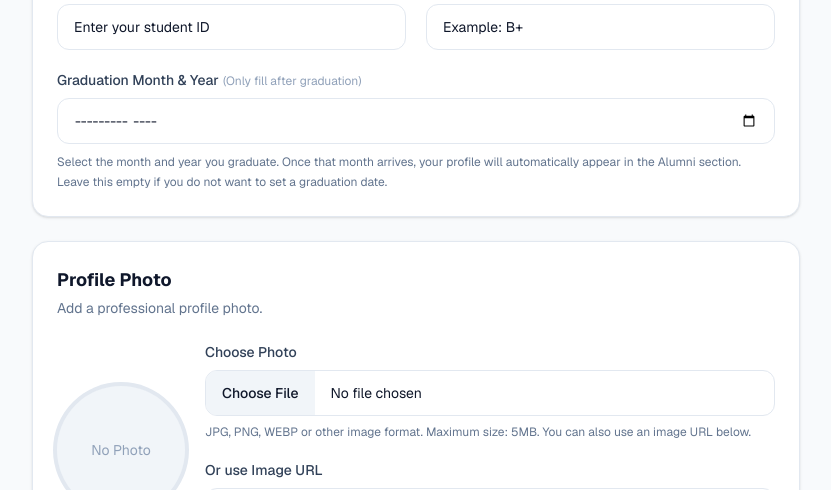
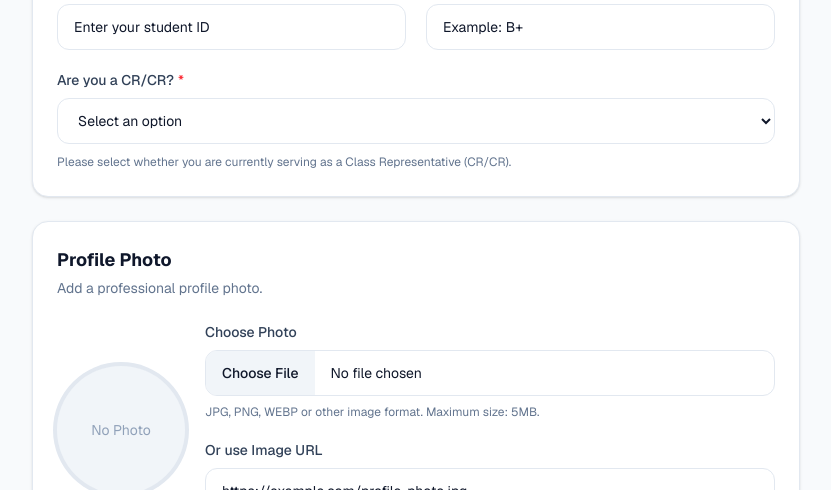
Before and after one commit to hasanjobair15/pharmaciaclubdiu, a Next.js app: page /students/create-account in a window 1280 px wide. Shown: the part 818-1308 px from the top of the page, without its empty margins (224-1055 px from the left). Built offline with nearby package versions, Linux system fonts and the light colour scheme; no server answers.

Commit message:
Update student account creation form
Removed graduation date handling and added CR/CR selection.

```diff
--- a/app/students/create-account/page.tsx
+++ b/app/students/create-account/page.tsx
@@ -2,12 +2,9 @@
 
 import { ChangeEvent, FormEvent, useEffect, useState } from "react";
 import Link from "next/link";
-import { createClient } from "@/lib/supabase/client";
 
 const CURRENT_BATCHES = [29, 30, 31, 32, 33, 34, 35, 36];
 const SECTIONS = ["A", "B"];
-
-const supabase = createClient();
 
 export default function CreateStudentAccountPage() {
   const [fullName, setFullName] = useState("");
@@ -19,19 +16,7 @@ export default function CreateStudentAccountPage() {
   const [section, setSection] = useState("");
   const [studentId, setStudentId] = useState("");
   const [bloodGroup, setBloodGroup] = useState("");
-
-  /*
-   * Graduation month is stored as:
-   *
-   * YYYY-MM
-   *
-   * Example:
-   * September 2026 = 2026-09
-   *
-   * The API converts this to:
-   * 2026-09-01
-   */
-  const [graduationDate, setGraduationDate] = useState("");
+  const [isCR, setIsCR] = useState("");
 
   const [linkedin, setLinkedin] = useState("");
   const [instagram, setInstagram] = useState("");
@@ -82,7 +67,6 @@ export default function CreateStudentAccountPage() {
     setPhotoPreview(URL.createObjectURL(file));
   }
 
-
   async function handleSubmit(
     event: FormEvent<HTMLFormElement>
   ) {
@@ -126,27 +110,16 @@ export default function CreateStudentAccountPage() {
       return;
     }
 
-    /*
-     * Graduation date is optional.
-     *
-     * If empty:
-     *   graduation_date = null
-     *
-     * Therefore the student stays in Running Students.
-     */
-    if (graduationDate) {
-      const validFormat = /^\d{4}-(0[1-9]|1[0-2])$/;
-
-      if (!validFormat.test(graduationDate)) {
-        setError("Please select a valid graduation month.");
-        return;
-      }
+    if (!isCR) {
+      setError("Please select whether you are a CR/CR.");
+      return;
     }
 
     setLoading(true);
 
     try {
       const formData = new FormData();
+
       formData.append("full_name", fullName.trim());
       formData.append("email", email.trim().toLowerCase());
       formData.append("password", password);
@@ -154,7 +127,8 @@ export default function CreateStudentAccountPage() {
       formData.append("section", section);
       formData.append("student_id", studentId.trim());
       formData.append("blood_group", bloodGroup);
-      formData.append("graduation_date", graduationDate || "");
+      formData.append("is_cr", isCR === "yes" ? "true" : "false");
+
       formData.append("linkedin_url", linkedin.trim());
       formData.append("instagram_url", instagram.trim());
       formData.append("facebook_url", facebook.trim());
@@ -190,7 +164,7 @@ export default function CreateStudentAccountPage() {
       setSection("");
       setStudentId("");
       setBloodGroup("");
-      setGraduationDate("");
+      setIsCR("");
       setLinkedin("");
       setInstagram("");
       setFacebook("");
@@ -202,7 +176,10 @@ export default function CreateStudentAccountPage() {
         setPhotoPreview("");
       }
     } catch (err) {
-      console.error("Student registration error:", err);
+      console.error(
+        "Student registration error:",
+        err
+      );
 
       setError(
         err instanceof Error
@@ -217,6 +194,7 @@ export default function CreateStudentAccountPage() {
   return (
     <main className="min-h-screen bg-slate-50 px-4 py-10 dark:bg-slate-950 sm:px-6">
       <div className="mx-auto max-w-3xl">
+
         {/* Back */}
         <div className="mb-6">
           <Link
@@ -261,8 +239,10 @@ export default function CreateStudentAccountPage() {
           onSubmit={handleSubmit}
           className="space-y-6"
         >
+
           {/* Basic Information */}
           <section className="rounded-2xl border border-slate-200 bg-white p-6 shadow-sm dark:border-slate-800 dark:bg-slate-900">
+
             <div className="mb-6">
               <h2 className="text-lg font-bold text-slate-900 dark:text-white">
                 Basic Information
@@ -274,6 +254,7 @@ export default function CreateStudentAccountPage() {
             </div>
 
             <div className="grid gap-5 sm:grid-cols-2">
+
               <FormField
                 label="Full Name"
                 required
@@ -308,11 +289,13 @@ export default function CreateStudentAccountPage() {
                 onChange={setConfirmPassword}
                 placeholder="Re-enter your password"
               />
+
             </div>
           </section>
 
           {/* Academic Information */}
           <section className="rounded-2xl border border-slate-200 bg-white p-6 shadow-sm dark:border-slate-800 dark:bg-slate-900">
+
             <div className="mb-6">
               <h2 className="text-lg font-bold text-slate-900 dark:text-white">
                 Academic Information
@@ -324,6 +307,7 @@ export default function CreateStudentAccountPage() {
             </div>
 
             <div className="grid gap-5 sm:grid-cols-2">
+
               <SelectField
                 label="Batch"
                 required
@@ -362,41 +346,54 @@ export default function CreateStudentAccountPage() {
                 placeholder="Example: B+"
               />
 
-              {/* NEW GRADUATION FIELD */}
+              {/* CR/CR Selection */}
               <div className="sm:col-span-2">
+
                 <label
-                  htmlFor="graduation-date"
+                  htmlFor="is-cr"
                   className="mb-2 block text-sm font-medium text-slate-700 dark:text-slate-300"
                 >
-                  Graduation Month & Year
-                  <span className="ml-1 text-xs font-normal text-slate-400">
-                    (Only fill after graduation)
+                  Are you a CR/CR?
+                  <span className="ml-1 text-red-500">
+                    *
                   </span>
                 </label>
 
-                <input
-                  id="graduation-date"
-                  type="month"
-                  value={graduationDate}
+                <select
+                  id="is-cr"
+                  value={isCR}
                   onChange={(e) =>
-                    setGraduationDate(e.target.value)
+                    setIsCR(e.target.value)
                   }
+                  required
                   className="w-full rounded-xl border border-slate-300 bg-white px-4 py-3 text-sm text-slate-900 outline-none transition focus:border-blue-500 focus:ring-2 focus:ring-blue-500/20 dark:border-slate-700 dark:bg-slate-800 dark:text-white"
-                />
+                >
+                  <option value="">
+                    Select an option
+                  </option>
+
+                  <option value="yes">
+                    Yes, I am a CR/CR
+                  </option>
+
+                  <option value="no">
+                    No, I am not a CR/CR
+                  </option>
+                </select>
 
                 <p className="mt-2 text-xs leading-5 text-slate-500 dark:text-slate-400">
-                  Select the month and year you graduate. Once
-                  that month arrives, your profile will
-                  automatically appear in the Alumni section.
-                  Leave this empty if you do not want to set a
-                  graduation date.
+                  Please select whether you are currently serving
+                  as a Class Representative (CR/CR).
                 </p>
+
               </div>
+
             </div>
           </section>
 
           {/* Profile Photo */}
           <section className="rounded-2xl border border-slate-200 bg-white p-6 shadow-sm dark:border-slate-800 dark:bg-slate-900">
+
             <div className="mb-6">
               <h2 className="text-lg font-bold text-slate-900 dark:text-white">
                 Profile Photo
@@ -408,7 +405,9 @@ export default function CreateStudentAccountPage() {
             </div>
 
             <div className="flex flex-col items-center gap-5 sm:flex-row">
+
               <div className="flex h-32 w-32 shrink-0 items-center justify-center overflow-hidden rounded-full bg-slate-100 ring-4 ring-slate-200 dark:bg-slate-800 dark:ring-slate-700">
+
                 {photoPreview ? (
                   <img
                     src={photoPreview}
@@ -420,9 +419,11 @@ export default function CreateStudentAccountPage() {
                     No Photo
                   </span>
                 )}
+
               </div>
 
               <div className="w-full">
+
                 <label
                   htmlFor="profile-photo"
                   className="mb-2 block text-sm font-medium text-slate-700 dark:text-slate-300"
@@ -439,35 +440,43 @@ export default function CreateStudentAccountPage() {
                 />
 
                 <p className="mt-2 text-xs text-slate-500 dark:text-slate-400">
-                  JPG, PNG, WEBP or other image format. Maximum
-                  size: 5MB. You can also use an image URL below.
+                  JPG, PNG, WEBP or other image format.
+                  Maximum size: 5MB.
                 </p>
 
                 <div className="mt-5">
+
                   <label
                     htmlFor="profile-photo-url"
                     className="mb-2 block text-sm font-medium text-slate-700 dark:text-slate-300"
                   >
                     Or use Image URL
                   </label>
+
                   <input
                     id="profile-photo-url"
                     type="url"
                     value={photoUrl}
-                    onChange={(e) => setPhotoUrl(e.target.value)}
+                    onChange={(e) =>
+                      setPhotoUrl(e.target.value)
+                    }
                     placeholder="https://example.com/profile-photo.jpg"
                     className="w-full rounded-xl border border-slate-300 bg-white px-4 py-3 text-sm text-slate-900 outline-none transition focus:border-blue-500 focus:ring-2 focus:ring-blue-500/20 dark:border-slate-700 dark:bg-slate-800 dark:text-white"
                   />
+
                   <p className="mt-2 text-xs text-slate-500 dark:text-slate-400">
                     If both are provided, the uploaded photo is used.
                   </p>
+
                 </div>
+
               </div>
             </div>
           </section>
 
           {/* Social Links */}
           <section className="rounded-2xl border border-slate-200 bg-white p-6 shadow-sm dark:border-slate-800 dark:bg-slate-900">
+
             <div className="mb-6">
               <h2 className="text-lg font-bold text-slate-900 dark:text-white">
                 Social Links
@@ -480,6 +489,7 @@ export default function CreateStudentAccountPage() {
             </div>
 
             <div className="space-y-5">
+
               <FormField
                 label="LinkedIn"
                 value={linkedin}
@@ -500,11 +510,13 @@ export default function CreateStudentAccountPage() {
                 onChange={setFacebook}
                 placeholder="https://facebook.com/your-profile"
               />
+
             </div>
           </section>
 
           {/* Submit */}
           <section className="rounded-2xl border border-slate-200 bg-white p-6 shadow-sm dark:border-slate-800 dark:bg-slate-900">
+
             <button
               type="submit"
               disabled={loading}
@@ -517,6 +529,7 @@ export default function CreateStudentAccountPage() {
 
             <p className="mt-4 text-center text-sm text-slate-500 dark:text-slate-400">
               Already have an account?{" "}
+
               <Link
                 href="/students/login"
                 className="font-semibold text-blue-600 hover:underline dark:text-blue-400"
@@ -524,7 +537,9 @@ export default function CreateStudentAccountPage() {
                 Login here
               </Link>
             </p>
+
           </section>
+
         </form>
       </div>
     </main>
@@ -548,22 +563,30 @@ function FormField({
 }) {
   return (
     <div>
+
       <label className="mb-2 block text-sm font-medium text-slate-700 dark:text-slate-300">
+
         {label}
 
         {required && (
-          <span className="ml-1 text-red-500">*</span>
+          <span className="ml-1 text-red-500">
+            *
+          </span>
         )}
+
       </label>
 
       <input
         type={type}
         value={value}
-        onChange={(e) => onChange(e.target.value)}
+        onChange={(e) =>
+          onChange(e.target.value)
+        }
         placeholder={placeholder}
         required={required}
         className="w-full rounded-xl border border-slate-300 bg-white px-4 py-3 text-sm text-slate-900 outline-none transition placeholder:text-slate-400 focus:border-blue-500 focus:ring-2 focus:ring-blue-500/20 dark:border-slate-700 dark:bg-slate-800 dark:text-white dark:placeholder:text-slate-500"
       />
+
     </div>
   );
 }
@@ -588,21 +611,31 @@ function SelectField({
 }) {
   return (
     <div>
+
       <label className="mb-2 block text-sm font-medium text-slate-700 dark:text-slate-300">
+
         {label}
 
         {required && (
-          <span className="ml-1 text-red-500">*</span>
+          <span className="ml-1 text-red-500">
+            *
+          </span>
         )}
+
       </label>
 
       <select
         value={value}
-        onChange={(e) => onChange(e.target.value)}
+        onChange={(e) =>
+          onChange(e.target.value)
+        }
         required={required}
         className="w-full rounded-xl border border-slate-300 bg-white px-4 py-3 text-sm text-slate-900 outline-none transition focus:border-blue-500 focus:ring-2 focus:ring-blue-500/20 dark:border-slate-700 dark:bg-slate-800 dark:text-white"
       >
-        <option value="">{placeholder}</option>
+
+        <option value="">
+          {placeholder}
+        </option>
 
         {options.map((option) => (
           <option
@@ -612,7 +645,9 @@ function SelectField({
             {option.label}
           </option>
         ))}
+
       </select>
+
     </div>
   );
 }
```
